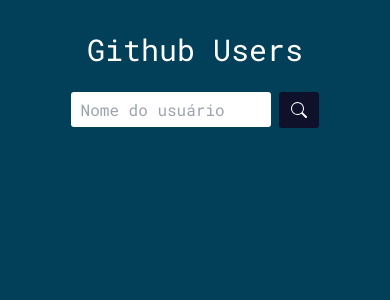
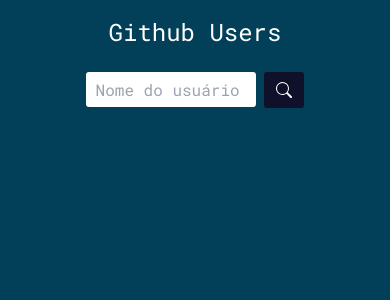
Before and after one commit to JeovaneSilva/github_users, a React (Vite) app: page / in a window 390 px wide. Shown: the top 300 px of the page. Built offline with nearby package versions, Linux system fonts and the light colour scheme.

Commit message:
responsivo

```diff
--- a/src/App.tsx
+++ b/src/App.tsx
@@ -4,7 +4,7 @@
 
   return (
     <div className=" m-auto">
-        <h1 className='text-center text-white text-3xl pt-8 sm:text-4xl'>Github Users</h1>
+        <h1 className='text-center text-white text-2xl pt-4 sm:text-4xl sm:pt-8'>Github Users</h1>
         <Outlet/>
     </div>
   )
--- a/src/components/RepoCard.tsx
+++ b/src/components/RepoCard.tsx
@@ -44,8 +44,8 @@
       key={repo.id}
       className="w-[150px] h-[180px] flex flex-col items-center justify-around bg-white rounded-[15px] sm:w-[370px] sm:h-[370px]"
     >
-      <h3 className="text-[10px] font-bold sm:text-xl">{repo.name}</h3>
-      <p className="max-w-[150px] text-[10px] text-center font-semibold opacity-[.7] sm:text-xl sm:max-w-[300px]">
+      <h3 className="text-[9px] font-bold sm:text-xl">{repo.name}</h3>
+      <p className="max-w-[120px] text-[9px] text-center font-semibold opacity-[.7] sm:text-xl sm:max-w-[300px]">
         {repo.description
           ? repo.description
           : "Este repositório não possui descrição."}
--- a/src/components/Search.tsx
+++ b/src/components/Search.tsx
@@ -20,7 +20,7 @@
     <div className=" p-6 rounded-2xl flex flex-col justify-center items-center gap-4">
       <div className="flex gap-2">
         <input
-          className="p-[0.6rem] w-[200px] h-[35px] rounded-[3px] border-none text-[#2b3566] sm:w-auto sm:h-auto "
+          className="p-[0.6rem] w-[170px] h-[35px] rounded-[3px] border-none text-[#2b3566] sm:w-auto sm:h-auto "
           type="text"
           placeholder="Nome do usuário"
           onChange={(e) => setUserName(e.target.value)}
```
